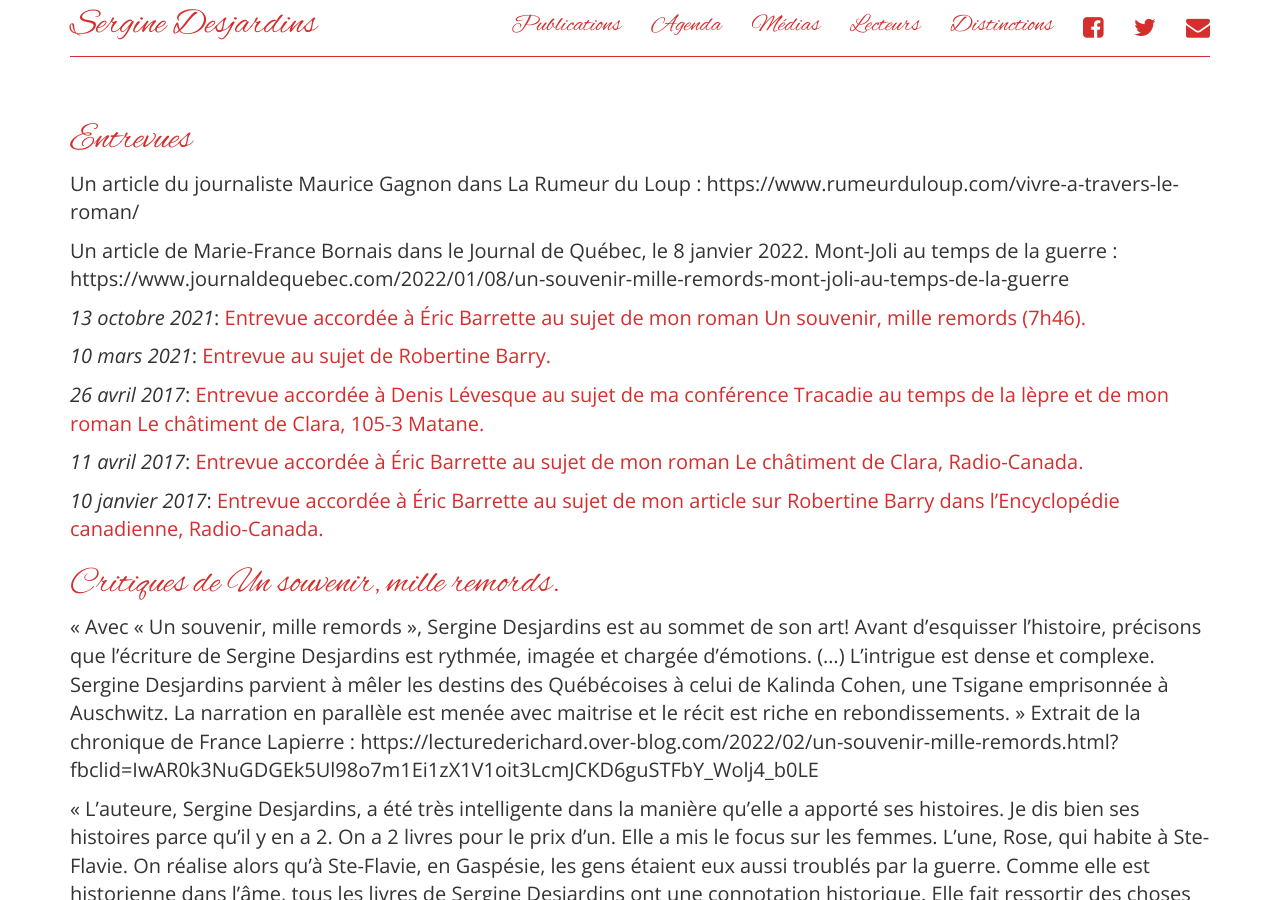
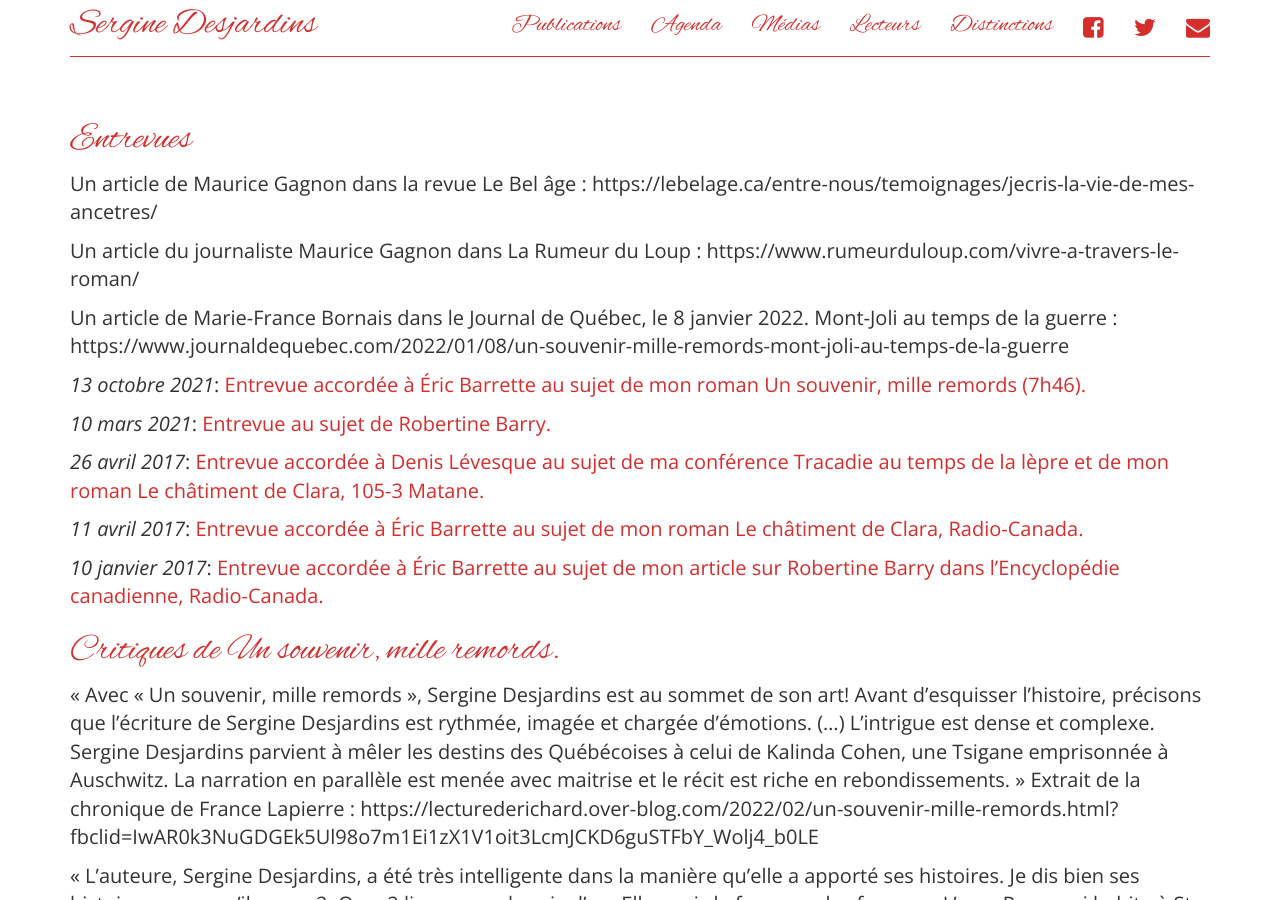
Before and after one commit to serginedesjardins/serginedesjardins.github.io, a Jekyll site: the page built from medias.md, in a window 1280 px wide and 900 px high. Built offline with Jekyll 4.4.1, drawn with Linux system fonts in a browser that asks for light colours; nearby versions of some CDN libraries.

Commit message:
article Le bel âge

```diff
--- a/medias.md
+++ b/medias.md
@@ -5,6 +5,8 @@ permalink: /medias/
 ---
 
 # Entrevues
+
+Un article de Maurice Gagnon dans la revue Le Bel âge : https://lebelage.ca/entre-nous/temoignages/jecris-la-vie-de-mes-ancetres/
 
 Un article du journaliste Maurice Gagnon dans La Rumeur du Loup : https://www.rumeurduloup.com/vivre-a-travers-le-roman/
 
```
